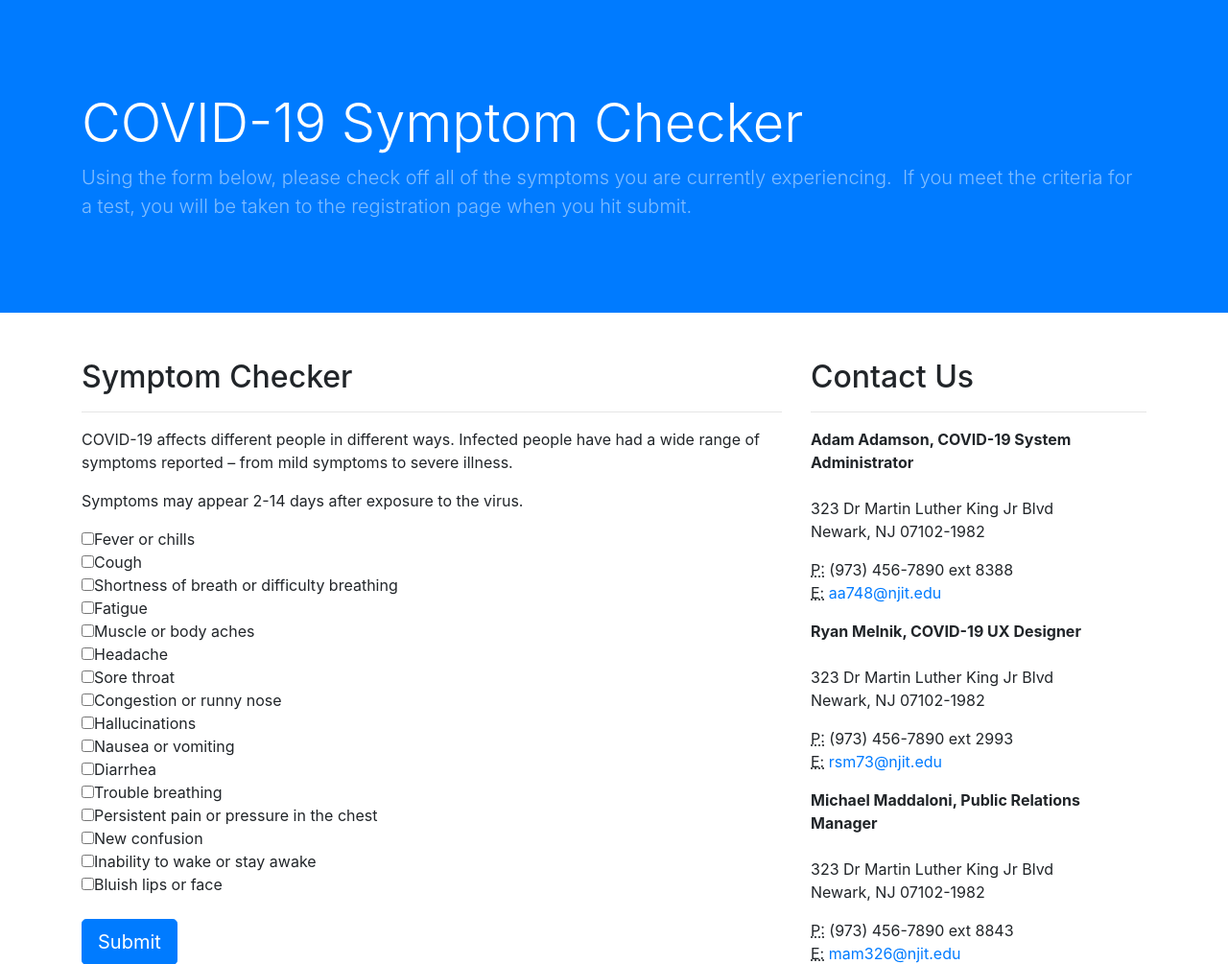
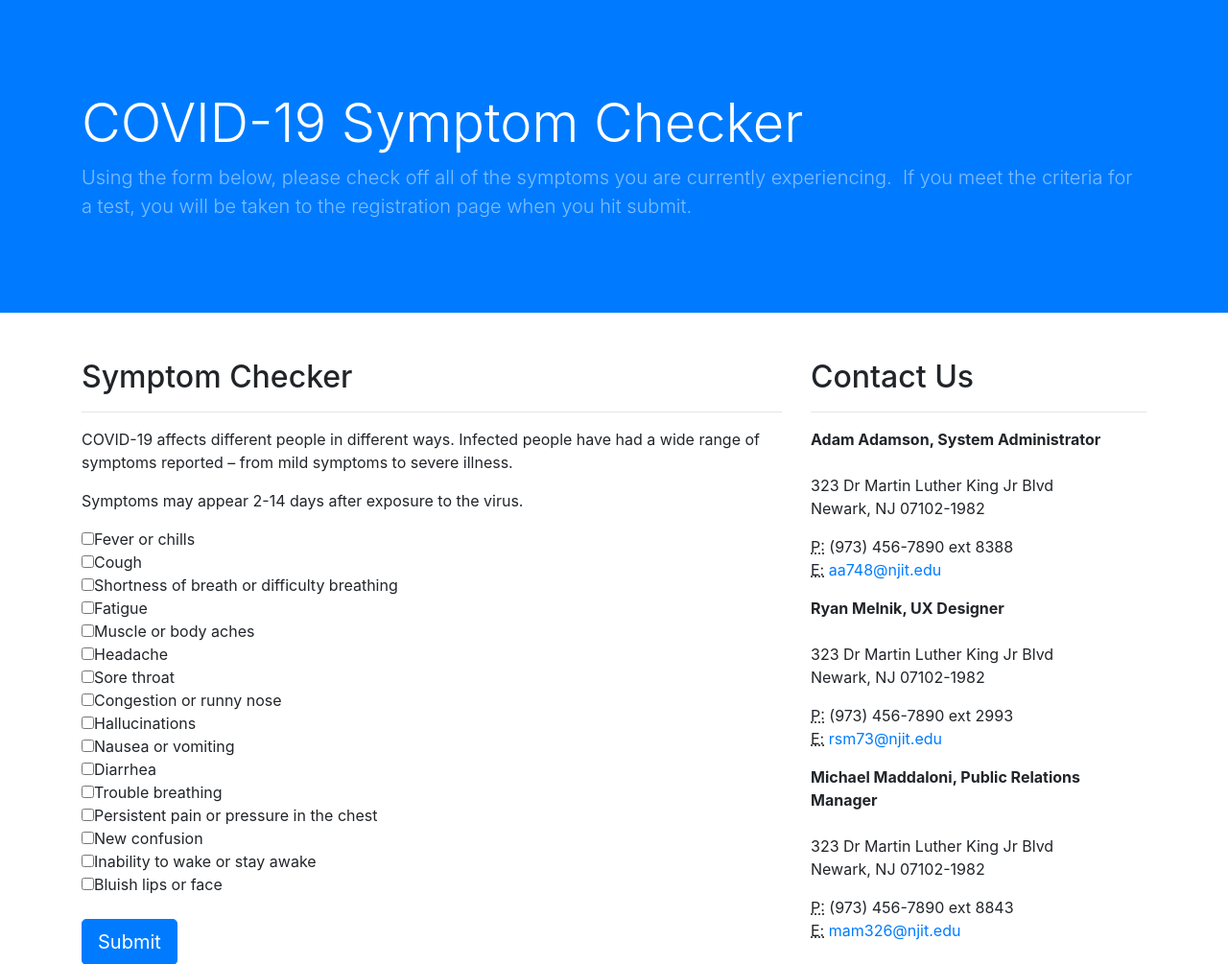
Before and after one commit to Team7IS601/covidtest, a Flask app: page / in a window 1280 px wide. Shown: the part 57-1062 px from the top of the page at 96% size. Run offline with Flask 2, Linux system fonts and the light colour scheme; some libraries are stand-ins or nearby versions.

Commit message:
Task: Got rid of unneeded text in index.html

```diff
--- a/app/templates/index.html
+++ b/app/templates/index.html
@@ -108,7 +108,7 @@
         <h2>Contact Us</h2>
         <hr>
         <address>
-          <strong>Adam Adamson, COVID-19 System Administrator<br>
+          <strong>Adam Adamson, System Administrator<br>
           </strong>
           <br>
           323 Dr Martin Luther King Jr Blvd<br>
@@ -123,7 +123,7 @@
         </address>
 
 		<address>
-          <strong>Ryan Melnik, COVID-19 UX Designer<br>
+          <strong>Ryan Melnik, UX Designer<br>
           </strong>
           <br>
           323 Dr Martin Luther King Jr Blvd<br>
```
